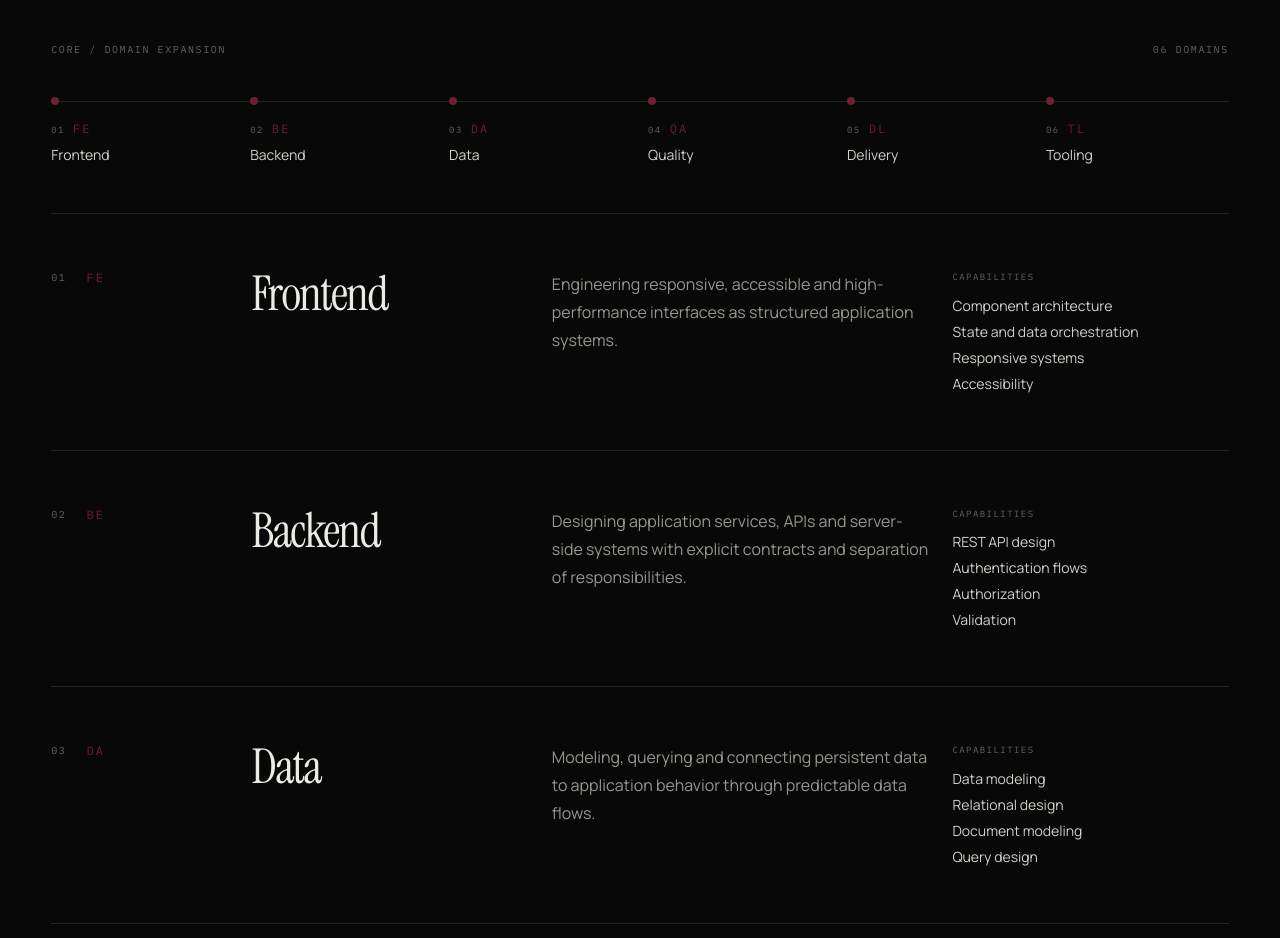
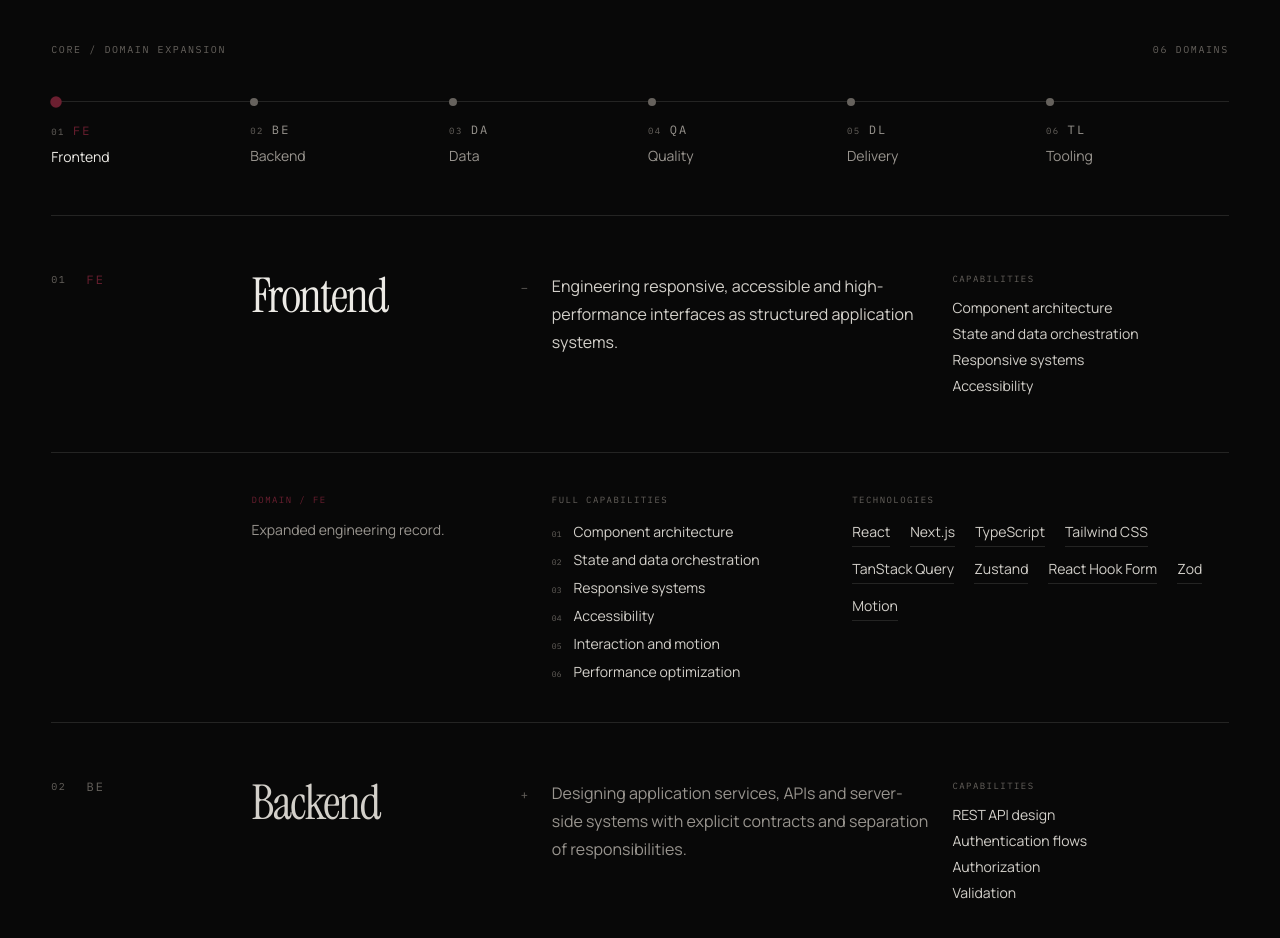
Before and after one commit to 0sayo0/portfolio-2026, a Next.js app: page / in a window 1280 px wide. Shown: the part 1840-2778 px from the top of the page. Built offline with nearby package versions, Linux system fonts and the light colour scheme.

Commit message:
feat: add engineering domain interactions

```diff
--- /dev/null
+++ b/src/features/engineering/components/engineering-domain-record.tsx
@@ -0,0 +1,204 @@
+"use client";
+
+import { AnimatePresence, motion, useReducedMotion } from "motion/react";
+
+import type { EngineeringDomain } from "@/features/engineering/schemas/engineering-domain-schema";
+
+interface EngineeringDomainRecordProps {
+  domain: EngineeringDomain;
+  isActive: boolean;
+  onToggle: () => void;
+}
+
+export function EngineeringDomainRecord({
+  domain,
+  isActive,
+  onToggle,
+}: EngineeringDomainRecordProps) {
+  const shouldReduceMotion = useReducedMotion();
+
+  const detailsId = `domain-${domain.id}-details`;
+
+  return (
+    <motion.article
+      id={`domain-${domain.id}`}
+      className="group scroll-mt-28"
+      initial={
+        shouldReduceMotion
+          ? false
+          : {
+              opacity: 0,
+              y: 24,
+            }
+      }
+      whileInView={{
+        opacity: 1,
+        y: 0,
+      }}
+      viewport={{
+        once: true,
+        amount: 0.2,
+      }}
+      transition={{
+        duration: shouldReduceMotion ? 0 : 0.7,
+        ease: [0.22, 1, 0.36, 1],
+      }}
+    >
+      <div className="grid gap-8 py-10 md:grid-cols-12 md:gap-6 md:py-14">
+        {/* Index + code */}
+        <div className="flex items-start gap-5 md:col-span-2">
+          <span className="text-technical-500 font-mono text-[0.625rem] tracking-[0.16em]">
+            {domain.index}
+          </span>
+
+          <span
+            className={`font-mono text-xs tracking-[0.18em] transition-colors duration-300 ${
+              isActive ? "text-burgundy" : "text-technical-500"
+            }`}
+          >
+            {domain.code}
+          </span>
+        </div>
+
+        {/* Domain trigger */}
+        <div className="md:col-span-3">
+          <button
+            type="button"
+            onClick={onToggle}
+            aria-expanded={isActive}
+            aria-controls={detailsId}
+            className="group/button flex w-full items-start justify-between gap-4 text-left focus-visible:outline-none"
+          >
+            <h3
+              className={`font-display text-4xl tracking-[-0.035em] transition-colors duration-300 md:text-5xl ${
+                isActive
+                  ? "text-foreground"
+                  : "text-technical-100 group-hover/button:text-foreground"
+              }`}
+            >
+              {domain.name}
+            </h3>
+
+            <span
+              aria-hidden="true"
+              className="text-technical-500 group-hover/button:text-burgundy group-focus-visible/button:text-burgundy mt-2 font-mono text-xs transition-colors"
+            >
+              {isActive ? "−" : "+"}
+            </span>
+          </button>
+        </div>
+
+        {/* Statement */}
+        <div className="md:col-span-4">
+          <p
+            className={`max-w-xl text-sm leading-7 transition-colors duration-300 md:text-base ${
+              isActive ? "text-technical-100" : "text-technical-300"
+            }`}
+          >
+            {domain.statement}
+          </p>
+        </div>
+
+        {/* Capabilities preview */}
+        <div className="md:col-span-3">
+          <p className="text-technical-500 mb-3 font-mono text-[0.5625rem] tracking-[0.16em] uppercase">
+            Capabilities
+          </p>
+
+          <ul className="space-y-1.5">
+            {domain.capabilities.slice(0, 4).map((capability) => (
+              <li key={capability} className="text-technical-100 text-sm">
+                {capability}
+              </li>
+            ))}
+          </ul>
+        </div>
+      </div>
+
+      {/* Expanded domain data */}
+      <AnimatePresence initial={false}>
+        {isActive && (
+          <motion.div
+            id={detailsId}
+            key={domain.id}
+            initial={
+              shouldReduceMotion
+                ? false
+                : {
+                    opacity: 0,
+                    height: 0,
+                  }
+            }
+            animate={{
+              opacity: 1,
+              height: "auto",
+            }}
+            exit={
+              shouldReduceMotion
+                ? undefined
+                : {
+                    opacity: 0,
+                    height: 0,
+                  }
+            }
+            transition={{
+              duration: shouldReduceMotion ? 0 : 0.55,
+              ease: [0.22, 1, 0.36, 1],
+            }}
+            className="overflow-hidden"
+          >
+            <div className="border-border-subtle grid gap-10 border-t py-8 md:grid-cols-12 md:gap-6 md:py-10">
+              <div className="md:col-span-3 md:col-start-3">
+                <p className="text-burgundy font-mono text-[0.5625rem] tracking-[0.16em] uppercase">
+                  Domain / {domain.code}
+                </p>
+
+                <p className="text-technical-300 mt-3 max-w-xs text-sm leading-6">
+                  Expanded engineering record.
+                </p>
+              </div>
+
+              <div className="md:col-span-3">
+                <p className="text-technical-500 mb-4 font-mono text-[0.5625rem] tracking-[0.16em] uppercase">
+                  Full Capabilities
+                </p>
+
+                <ul className="space-y-2">
+                  {domain.capabilities.map((capability, index) => (
+                    <li
+                      key={capability}
+                      className="text-technical-100 flex items-baseline gap-3 text-sm"
+                    >
+                      <span className="text-technical-500 font-mono text-[0.5rem]">
+                        {String(index + 1).padStart(2, "0")}
+                      </span>
+
+                      <span>{capability}</span>
+                    </li>
+                  ))}
+                </ul>
+              </div>
+
+              <div className="md:col-span-4">
+                <p className="text-technical-500 mb-4 font-mono text-[0.5625rem] tracking-[0.16em] uppercase">
+                  Technologies
+                </p>
+
+                <div className="flex flex-wrap gap-x-5 gap-y-3">
+                  {domain.technologies.map((technology) => (
+                    <span
+                      key={technology}
+                      className="border-border-subtle text-technical-100 border-b pb-1 text-sm"
+                    >
+                      {technology}
+                    </span>
+                  ))}
+                </div>
+              </div>
+            </div>
+          </motion.div>
+        )}
+      </AnimatePresence>
+    </motion.article>
+  );
+}
--- a/src/features/engineering/components/engineering-section.tsx
+++ b/src/features/engineering/components/engineering-section.tsx
@@ -1,7 +1,9 @@
 "use client";
 
+import { useEffect, useState } from "react";
 import { motion, useReducedMotion } from "motion/react";
 
+import { EngineeringDomainRecord } from "@/features/engineering/components/engineering-domain-record";
 import type { EngineeringDomain } from "@/features/engineering/schemas/engineering-domain-schema";
 
 interface EngineeringSectionProps {
@@ -10,6 +12,43 @@ interface EngineeringSectionProps {
 
 export function EngineeringSection({ domains }: EngineeringSectionProps) {
   const shouldReduceMotion = useReducedMotion();
+
+  const [activeDomainId, setActiveDomainId] = useState<EngineeringDomain["id"] | null>(
+    domains[0]?.id ?? null,
+  );
+
+  const [pendingScrollDomainId, setPendingScrollDomainId] = useState<
+    EngineeringDomain["id"] | null
+  >(null);
+
+  function handleDomainToggle(domainId: EngineeringDomain["id"]) {
+    setActiveDomainId((current) => (current === domainId ? null : domainId));
+  }
+
+  function handleRailSelect(domainId: EngineeringDomain["id"]) {
+    setActiveDomainId(domainId);
+    setPendingScrollDomainId(domainId);
+  }
+
+  useEffect(() => {
+    if (!pendingScrollDomainId) return;
+
+    const timeoutId = window.setTimeout(
+      () => {
+        const domainElement = document.getElementById(`domain-${pendingScrollDomainId}`);
+
+        domainElement?.scrollIntoView({
+          behavior: shouldReduceMotion ? "auto" : "smooth",
+          block: "center",
+        });
+
+        setPendingScrollDomainId(null);
+      },
+      shouldReduceMotion ? 0 : 580,
+    );
+
+    return () => window.clearTimeout(timeoutId);
+  }, [pendingScrollDomainId, shouldReduceMotion]);
 
   return (
     <section id="engineering" className="border-border-subtle relative border-t">
@@ -68,10 +107,17 @@ export function EngineeringSection({ domains }: EngineeringSectionProps) {
             />
 
             <div className="grid grid-cols-3 gap-x-4 gap-y-8 sm:grid-cols-6">
-              {domains.map((domain, index) => (
-                <motion.div
+              {domains.map((domain, index) => {
+                const isActive = domain.id === activeDomainId;
+
+                return (
+                  <motion.button
                     key={domain.id}
-                  className="relative"
+                    type="button"
+                    onClick={() => handleRailSelect(domain.id)}
+                    aria-label={`Open ${domain.name} engineering domain`}
+                    aria-pressed={isActive}
+                    className="group relative text-left focus-visible:outline-none"
                     initial={
                       shouldReduceMotion
                         ? false
@@ -94,89 +140,66 @@ export function EngineeringSection({ domains }: EngineeringSectionProps) {
                       ease: [0.22, 1, 0.36, 1],
                     }}
                   >
-                  <span className="bg-burgundy relative z-10 mb-4 block size-2 rounded-full" />
+                    <motion.span
+                      aria-hidden="true"
+                      className={`relative z-10 mb-4 block rounded-full transition-colors duration-300 ${
+                        isActive
+                          ? "bg-burgundy size-2.5"
+                          : "bg-technical-500 group-hover:bg-burgundy group-focus-visible:bg-burgundy size-2"
+                      }`}
+                      animate={
+                        shouldReduceMotion
+                          ? undefined
+                          : {
+                              scale: isActive ? 1.15 : 1,
+                            }
+                      }
+                      transition={{
+                        duration: 0.25,
+                      }}
+                    />
 
                     <div className="flex items-baseline gap-2">
                       <span className="text-technical-500 font-mono text-[0.5625rem] tracking-[0.16em]">
                         {domain.index}
                       </span>
 
-                    <span className="text-burgundy font-mono text-xs tracking-[0.18em]">
+                      <span
+                        className={`font-mono text-xs tracking-[0.18em] transition-colors duration-300 ${
+                          isActive
+                            ? "text-burgundy"
+                            : "text-technical-300 group-hover:text-burgundy group-focus-visible:text-burgundy"
+                        }`}
+                      >
                         {domain.code}
                       </span>
                     </div>
 
-                  <p className="text-technical-100 mt-2 text-sm">{domain.name}</p>
-                </motion.div>
-              ))}
+                    <p
+                      className={`mt-2 text-sm transition-colors duration-300 ${
+                        isActive
+                          ? "text-foreground"
+                          : "text-technical-300 group-hover:text-foreground group-focus-visible:text-foreground"
+                      }`}
+                    >
+                      {domain.name}
+                    </p>
+                  </motion.button>
+                );
+              })}
             </div>
           </div>
         </div>
 
         {/* Domain records */}
         <div className="divide-border-subtle divide-y">
-          {domains.map((domain, index) => (
-            <motion.article
+          {domains.map((domain) => (
+            <EngineeringDomainRecord
               key={domain.id}
-              className="grid gap-8 py-10 md:grid-cols-12 md:gap-6 md:py-14"
-              initial={
-                shouldReduceMotion
-                  ? false
-                  : {
-                      opacity: 0,
-                      y: 24,
-                    }
-              }
-              whileInView={{
-                opacity: 1,
-                y: 0,
-              }}
-              viewport={{
-                once: true,
-                amount: 0.25,
-              }}
-              transition={{
-                duration: shouldReduceMotion ? 0 : 0.7,
-                delay: shouldReduceMotion ? 0 : index * 0.035,
-                ease: [0.22, 1, 0.36, 1],
-              }}
-            >
-              <div className="flex items-start gap-5 md:col-span-2">
-                <span className="text-technical-500 font-mono text-[0.625rem] tracking-[0.16em]">
-                  {domain.index}
-                </span>
-
-                <span className="text-burgundy font-mono text-xs tracking-[0.18em]">
-                  {domain.code}
-                </span>
-              </div>
-
-              <div className="md:col-span-3">
-                <h3 className="font-display text-4xl tracking-[-0.035em] md:text-5xl">
-                  {domain.name}
-                </h3>
-              </div>
-
-              <div className="md:col-span-4">
-                <p className="text-technical-300 max-w-xl text-sm leading-7 md:text-base">
-                  {domain.statement}
-                </p>
-              </div>
-
-              <div className="md:col-span-3">
-                <p className="text-technical-500 mb-3 font-mono text-[0.5625rem] tracking-[0.16em] uppercase">
-                  Capabilities
-                </p>
-
-                <ul className="space-y-1.5">
-                  {domain.capabilities.slice(0, 4).map((capability) => (
-                    <li key={capability} className="text-technical-100 text-sm">
-                      {capability}
-                    </li>
-                  ))}
-                </ul>
-              </div>
-            </motion.article>
+              domain={domain}
+              isActive={domain.id === activeDomainId}
+              onToggle={() => handleDomainToggle(domain.id)}
+            />
           ))}
         </div>
       </div>
```
Lines whose indentation alone changed are shown as unchanged.
